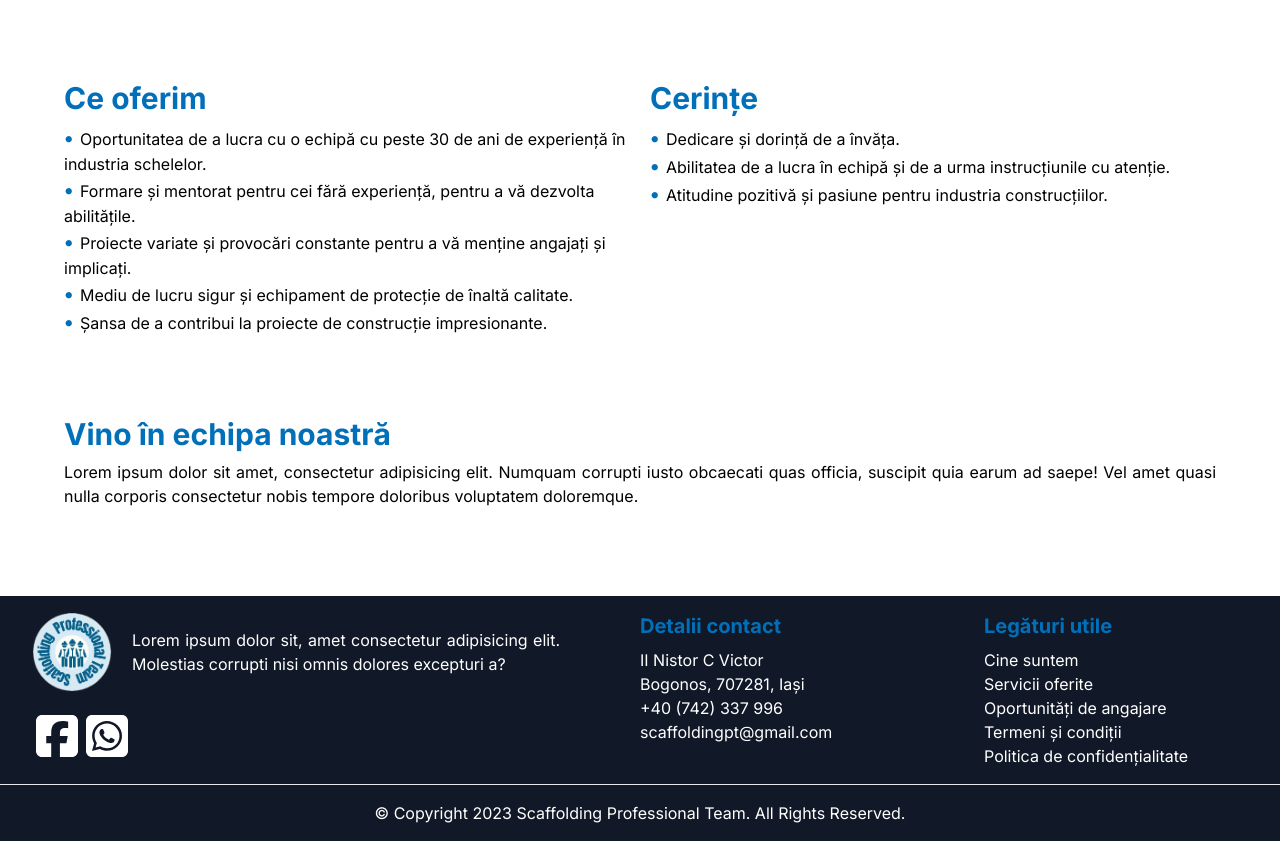
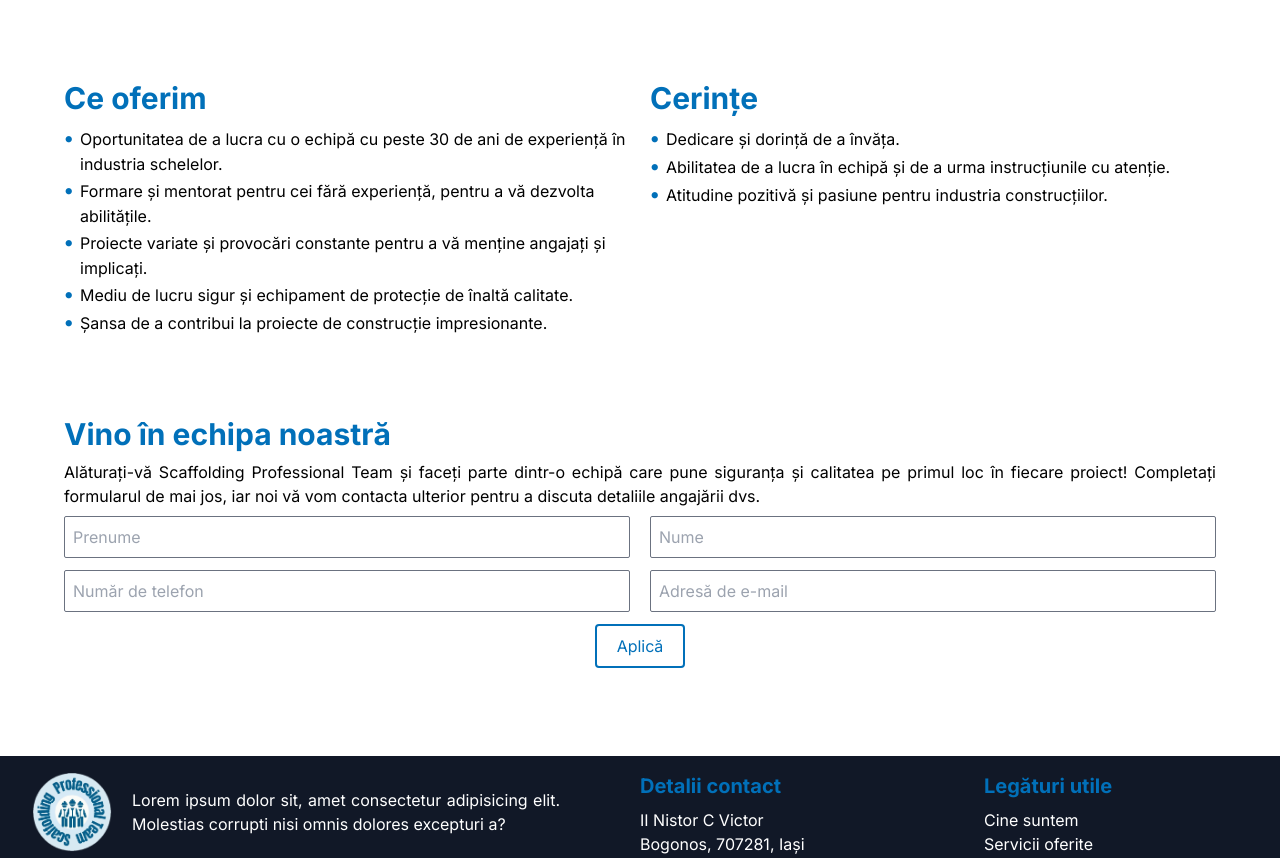
Before and after one commit to vanessahoamea/scaffoldingpt, a Next.js app: page /hiring in a window 1280 px wide. Shown: the part 480-1338 px from the top of the page. Built offline with nearby package versions, Linux system fonts and the light colour scheme.

Commit message:
added application form to hiring page

```diff
--- /dev/null
+++ b/app/api/apply/route.tsx
@@ -0,0 +1,27 @@
+import ApplyTemplate from "@/app/components/ApplyTemplate";
+import { NextResponse } from "next/server";
+import { Resend } from "resend";
+
+const resend = new Resend(process.env.RESEND_API_KEY);
+
+export async function POST(request: Request)
+{
+    const body = await request.json();
+
+    if(!body.name || !body.surname || (!body.phone.trim() && !body.email.trim()))
+        throw new Error("Please fill in all the required fields.");
+
+    try {
+        const data = await resend.emails.send({
+            from: "contact@scaffoldingpt.ro",
+            to: "scaffoldingpt@gmail.ro",
+            subject: `[ANGAJĂRI] ${body.subject}`,
+            react: ApplyTemplate(body)
+        });
+
+        return NextResponse.json({ data });
+    }
+    catch(error) {
+        return NextResponse.json({ error });
+    }
+}
--- /dev/null
+++ b/app/components/ApplyForm.tsx
@@ -0,0 +1,105 @@
+"use client";
+
+import { ChangeEvent, useState } from "react";
+
+export default function ApplyForm()
+{
+    const [values, setValues] = useState({
+        name: "",
+        surname: "",
+        phone: "",
+        email: ""
+    });
+
+    function handleForm(e: ChangeEvent<HTMLInputElement>): void
+    {
+        setValues((values) => {
+            return { ...values, [e.target.name]: e.target.value };
+        });
+    }
+
+    async function sendApplication(): Promise<void>
+    {
+        // validate form fields
+        if(!values.name || !values.surname)
+        {
+            alert("Vă rugăm să specificați numele dvs. complet.");
+            return;
+        }
+        if(!values.phone.trim() && !values.email.trim())
+        {
+            alert("Vă rugăm să furnizați cel puțin o metodă de contact (adresă de e-mail sau număr de telefon).");
+            return;
+        }
+
+        // send application
+        fetch("/api/apply", { method: "POST", body: JSON.stringify(values) })
+        .then((res) => {
+            if(!res.ok)
+                throw new Error("Aplicația dvs. nu a putut fi trimisă. Vă rugăm să încercați din nou mai târziu.");
+            return res.json();
+        })
+        .then((_) => {
+            alert("Aplicația dvs. a fost trimisă cu succes. :)");
+            setValues((_) => ({
+                name: "",
+                surname: "",
+                phone: "",
+                email: ""
+            }));
+        })
+        .catch((err) => alert(err));
+    }
+
+    return (
+        <form className="my-2 flex flex-col items-center">
+            <div className="flex flex-col md:flex-row md:gap-5 w-full" role="group">
+                <input
+                    className="w-full border border-gray-500 rounded-sm mb-3 p-2"
+                    type="text"
+                    name="name"
+                    id="name"
+                    placeholder="Prenume"
+                    value={values.name}
+                    onChange={handleForm}
+                />
+                <input
+                    className="w-full border border-gray-500 rounded-sm mb-3 p-2"
+                    type="text"
+                    name="surname"
+                    id="surname"
+                    placeholder="Nume"
+                    value={values.surname}
+                    onChange={handleForm}
+                />
+            </div>
+            <div className="flex flex-col md:flex-row md:gap-5 w-full" role="group">
+                <input
+                    className="w-full border border-gray-500 rounded-sm mb-3 p-2"
+                    type="tel"
+                    name="phone"
+                    id="phone"
+                    placeholder="Număr de telefon"
+                    value={values.phone}
+                    onChange={handleForm}
+                />
+                <input
+                    className="w-full border border-gray-500 rounded-sm mb-3 p-2"
+                    type="text"
+                    name="email"
+                    id="email"
+                    placeholder="Adresă de e-mail"
+                    value={values.email}
+                    onChange={handleForm}
+            />
+            </div>
+            <button
+                type="button"
+                className="px-5 py-2 border-2 border-primary text-primary hover:bg-primary hover:text-white rounded"
+                onClick={sendApplication}
+            >
+                Aplică
+            </button>
+        </form>
+    );
+}
--- /dev/null
+++ b/app/components/ApplyTemplate.tsx
@@ -0,0 +1,18 @@
+interface ApplyTemplateProps
+{
+    name: string,
+    surname: string,
+    phone: string,
+    email: string
+};
+export default function ApplyTemplate(props: ApplyTemplateProps)
+{
+    return (
+        <>
+            <h1>Testing Resend with Next.js</h1>
+            <p>Nume: {props.name} {props.surname}</p>
+            <p>Număr de telefon: {props.phone}</p>
+            <p>Adresă de e-mail: {props.email}</p>
+        </>
+    );
+}
--- a/app/globals.css
+++ b/app/globals.css
@@ -37,7 +37,10 @@ footer .social-media-link {
     @apply text-5xl text-white mx-1 cursor-pointer;
 }
 
+.hiring ul li {
+    @apply pl-4;
+}
 .hiring ul li::before {
     content: "\2022";
-    @apply text-primary text-xl font-bold inline-block w-4;
+    @apply text-primary text-xl font-bold inline-block w-4 -ml-4;
 }
--- a/app/hiring/page.tsx
+++ b/app/hiring/page.tsx
@@ -1,3 +1,5 @@
+import ApplyForm from "../components/ApplyForm";
+
 export default function Hiring()
 {
     return (
@@ -18,7 +20,7 @@ export default function Hiring()
                 <p className="my-2 text-center">Sunteți pasionat de construcții și doriți să vă alăturați unei echipe profesioniste în domeniul schelelor? Scaffolding Professional Team este în căutarea de schelari dornici să facă parte din echipa noastră dinamică și să învețe de la cei mai buni. Indiferent dacă sunteți cu sau fără experiență, vă oferim oportunitatea de a vă dezvolta cariera într-un mediu înalt calificat.</p>
             </section>
 
-            <div className="hiring flex flex-col md:flex-row md:gap-5 md:px-16 md:pt-20">
+            <div className="hiring flex flex-col md:flex-row md:gap-5 md:px-16 md:pt-20" role="group">
                 <section className="basis-1/2 px-16 pt-20 md:p-0">
                     <h2 className="text-primary text-3xl font-bold">Ce oferim</h2>
                     <ul className="my-2 md:mb-0">
@@ -42,7 +44,8 @@ export default function Hiring()
 
             <section className="px-16 pt-20 pb-20">
                 <h2 className="text-primary text-3xl font-bold">Vino în echipa noastră</h2>
-                <p className="my-2">Lorem ipsum dolor sit amet, consectetur adipisicing elit. Numquam corrupti iusto obcaecati quas officia, suscipit quia earum ad saepe! Vel amet quasi nulla corporis consectetur nobis tempore doloribus voluptatem doloremque.</p>
+                <p className="my-2">Alăturați-vă Scaffolding Professional Team și faceți parte dintr-o echipă care pune siguranța și calitatea pe primul loc în fiecare proiect! Completați formularul de mai jos, iar noi vă vom contacta ulterior pentru a discuta detaliile angajării dvs.</p>
+                <ApplyForm />
             </section>
         </main>
     );
```
Also changed, not shown: app/components/EmailTemplate.tsx (line endings or trailing spaces).
